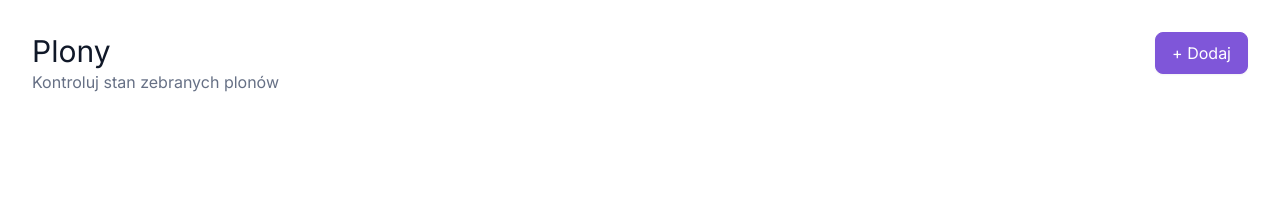
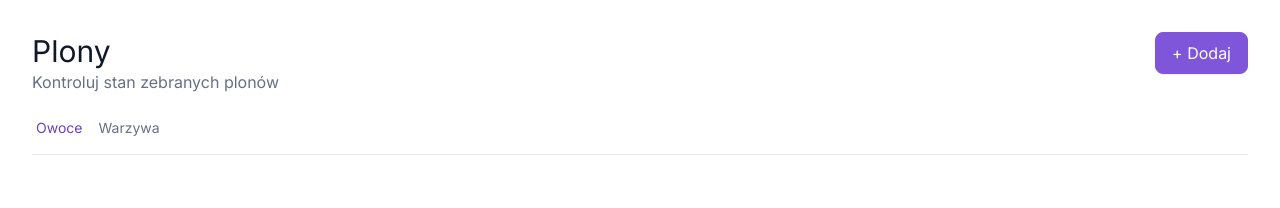
Before and after one commit to Weronika-Zaprawa/wolm, a React (Create React App) app: page / in a window 1280 px wide. Shown: the top 208 px of the page. Built offline with nearby package versions, Linux system fonts and the light colour scheme.

Commit message:
Added Tabs

```diff
--- a/src/HomePage.scss
+++ /dev/null
@@ -1,54 +0,0 @@
-@use "base";
-
-.home-page-wrapper {
-  background-color: base.$white;
-  $padding: 32px;
-  width: calc(100vw - 2 * $padding);
-  height: calc(100vh - 2 * $padding);
-  padding: $padding;
-
-  .top-bar {
-    background-color: base.$white;
-    width: 100%;
-    display: flex;
-    justify-content: space-between;
-
-    .top-bar-left-side {
-      display: flex;
-      flex-direction: column;
-
-      .top-bar-left-side-upper {
-        span {
-          color: base.$gray-900;
-          font-size: 30px;
-          font-style: normal;
-          font-weight: 500;
-          line-height: 38px;
-        }
-      }
-
-      .top-bar-left-side-lower {
-        span {
-          color: base.$gray-500;
-          font-size: 16px;
-          font-style: normal;
-          font-weight: 400;
-          line-height: 24px;
-        }
-      }
-    }
-    .top-bar-right-side {
-      .primary-button {
-        background-color: base.$primary-600;
-        color: base.$white;
-        padding: 10px 16px;
-        gap: 8px;
-        border-radius: 8px;
-        border: 1px solid base.$primary-600;
-        box-shadow: 0px 1px 2px 0px rgba(16, 24, 40, 0.05);
-        cursor: pointer;
-        user-select: none;
-      }
-    }
-  }
-}
--- /dev/null
+++ b/src/home-page/HomePage.scss
@@ -0,0 +1,9 @@
+@use "../base.scss";
+
+.home-page-wrapper {
+  background-color: base.$white;
+  $padding: 32px;
+  width: calc(100vw - 2 * $padding);
+  height: calc(100vh - 2 * $padding);
+  padding: $padding;
+}
--- a/src/HomePage.tsx
+++ b/src/home-page/HomePage.tsx
@@ -1,10 +1,12 @@
 import "./HomePage.scss";
-import TopBar from "./TopBar";
+import TopBar from "./components/top-bar/TopBar";
+import Tabs from "./components/tabs/Tabs";
 
 function HomePage() {
   return (
     <div className="home-page-wrapper">
       <TopBar />
+      <Tabs />
     </div>
   );
 }
--- /dev/null
+++ b/src/home-page/components/tabs/Tabs.scss
@@ -0,0 +1,26 @@
+@use "../../../base.scss";
+
+.tabs-wrapper {
+  display: flex;
+  justify-content: flex-start;
+  align-items: center;
+  border-bottom: 1px solid base.$gray-200;
+  width: 100%;
+  gap: 8px;
+  margin-top: 24px;
+
+  .tab-item {
+    color: base.$gray-500;
+    padding: 0px 4px 16px 4px;
+    cursor: pointer;
+    font-size: 14px;
+    font-family: Inter;
+    font-style: normal;
+    font-weight: 500;
+    line-height: 20px;
+
+    &.active {
+      color: base.$primary-700;
+    }
+  }
+}
--- /dev/null
+++ b/src/home-page/components/tabs/Tabs.tsx
@@ -0,0 +1,30 @@
+import { useState } from "react";
+import "./Tabs.scss";
+import { type } from "os";
+
+type TabName = "fruits" | "vegetables";
+
+function Tabs() {
+  const [activeTabName, setActiveTabName] = useState<TabName>("fruits");
+
+  console.log(activeTabName);
+
+  return (
+    <div className="tabs-wrapper">
+      <div
+        className={`tab-item ${activeTabName === "fruits" ? "active" : ""}`}
+        onClick={() => setActiveTabName("fruits")}
+      >
+        Owoce
+      </div>
+      <div
+        className={`tab-item ${activeTabName === "vegetables" ? "active" : ""}`}
+        onClick={() => setActiveTabName("vegetables")}
+      >
+        Warzywa
+      </div>
+    </div>
+  );
+}
+
+export default Tabs;
--- /dev/null
+++ b/src/home-page/components/top-bar/TopBar.scss
@@ -0,0 +1,46 @@
+@use "../../../base.scss";
+
+.top-bar {
+  background-color: base.$white;
+  width: 100%;
+  display: flex;
+  justify-content: space-between;
+
+  .top-bar-left-side {
+    display: flex;
+    flex-direction: column;
+
+    .top-bar-left-side-upper {
+      span {
+        color: base.$gray-900;
+        font-size: 30px;
+        font-style: normal;
+        font-weight: 500;
+        line-height: 38px;
+      }
+    }
+
+    .top-bar-left-side-lower {
+      span {
+        color: base.$gray-500;
+        font-size: 16px;
+        font-style: normal;
+        font-weight: 400;
+        line-height: 24px;
+      }
+    }
+  }
+  .top-bar-right-side {
+    .primary-button {
+      background-color: base.$primary-600;
+      color: base.$white;
+      padding: 10px 16px;
+      gap: 8px;
+      border-radius: 8px;
+      border: 1px solid base.$primary-600;
+      box-shadow: 0px 1px 2px 0px rgba(16, 24, 40, 0.05);
+      cursor: pointer;
+      user-select: none;
+    }
+  }
+}
--- a/src/TopBar.tsx
+++ b/src/home-page/components/top-bar/TopBar.tsx
@@ -1,3 +1,4 @@
+import "./TopBar.scss";
 function TopBar() {
   return (
     <div className="top-bar">
--- a/src/index.tsx
+++ b/src/index.tsx
@@ -1,7 +1,7 @@
 import React from "react";
 import ReactDOM from "react-dom/client";
 import "./index.scss";
-import HomePage from "./HomePage";
+import HomePage from "./home-page/HomePage";
 
 const root = ReactDOM.createRoot(
   document.getElementById("root") as HTMLElement
```
